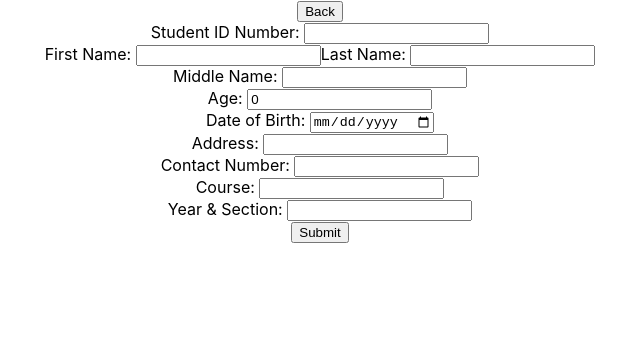
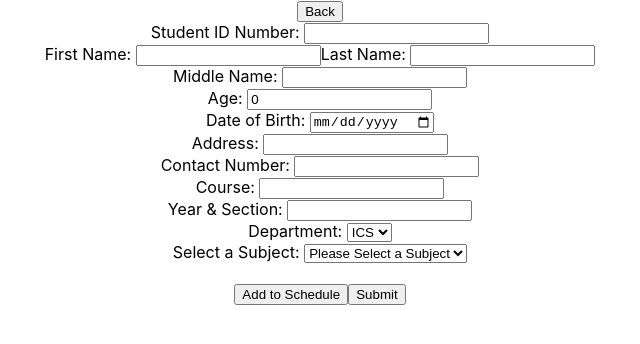
Before and after one commit to garcian5/studentsystem, a React (Create React App) app: page /student-register in a window 1280 px wide. Shown: the top 344 px of the page, without its empty margins (320-960 px from the left). Built offline with nearby package versions, Linux system fonts and the light colour scheme.

Commit message:
more functionality to select a subject from registerstudent.js

```diff
--- a/src/components/RegisterStudent.js
+++ b/src/components/RegisterStudent.js
@@ -1,6 +1,8 @@
 import React, { Component } from 'react';
 
+import {getSubjects, getSubject_Schedules} from '../scripts/getRequests';
 import studentsdata from '../data/students';
+import schedules from '../data/schedules';
 
 export default class RegisterStudent extends Component {
   constructor () {
@@ -15,13 +17,18 @@ export default class RegisterStudent extends Component {
       address: '',
       contact_num: '',
       course: '',
-      year_sec: ''
+      year_sec: '',
+
+      subjects: getSubjects(),
+      sub_scheds: getSubject_Schedules(),
+      subject_id: '',
+      sub_sched_id: '',
+      scheds: []
     }
   }
 
   handleInputChange = (event) => {
     const {name, value} = event.target;
-
     this.setState({
       [name]: value
     })
@@ -29,6 +36,11 @@ export default class RegisterStudent extends Component {
 
   registerStudent = (event) => {
     event.preventDefault();
+    const newStudentSched = {
+      id: `${this.state.firstname}_${this.state.firstname}_sched_${this.state.id}`,
+      subject_sched_lst: this.state.scheds
+    }
+    schedules.push(newStudentSched);
     const addStudent = {
       id: this.state.id,
       lastname: this.state.lastname,
@@ -41,11 +53,33 @@ export default class RegisterStudent extends Component {
       course: this.state.course,
       yearsection: this.state.year_sec,
       // this section will be references to different tables that this has a relationship with
-      subject_schedule_id: ''
+      subject_schedule_id: newStudentSched.id
     }
+    console.log(addStudent.subject_schedule_id)
+    studentsdata.push(addStudent);
 
-    studentsdata.push(addStudent);
-    console.log(studentsdata)
+    // select subject
+    // select time
+    // add subjects to schedule and create a schedule id
+    // add schedule id to students
+  }
+
+  addToSched = () => {
+    // gets the remaining schedules that were not selected by the user
+    const availableScheds = this.state.sub_scheds.filter(subs => {
+      return subs.id !== this.state.sub_sched_id
+    })
+    const availableSubjects = this.state.subjects.filter(subs => {
+      return subs.id !== this.state.subject_id
+    })
+
+    if (this.state.scheds.length <= 3) {
+      this.setState({
+        scheds: [...this.state.scheds, this.state.sub_sched_id],
+        sub_scheds: availableScheds,
+        subjects: availableSubjects
+      })
+    }
   }
 
   backToDept = () => {
@@ -53,7 +87,25 @@ export default class RegisterStudent extends Component {
   }
 
   render() {
+    //console.log(schedules);
     //console.log(this.props.history.location.state);
+    const filterSched = this.state.sub_scheds.filter(subsched => this.state.subject_id === subsched.subject_id)
+
+    const renderSubSchedTime = filterSched.map(subsched =>
+      (
+        <div key={subsched.id}>
+          <input
+            type="radio"
+            name="sub_sched_id"
+            value={subsched.id}
+            checked={this.state.sub_sched_id === subsched.id}
+            onChange={this.handleInputChange}
+          />
+          <label>{subsched.time.from} - {subsched.time.to}</label>
+        </div>
+      )
+    )
+
     return (
       <div>
         <button onClick={this.backToDept}>Back</button>
@@ -129,6 +181,36 @@ export default class RegisterStudent extends Component {
             onChange = {this.handleInputChange}
           /> <br />
 
+          <label>Department: </label>
+          <select name="departments">
+            <option value="ICS">ICS</option>
+          </select> <br />
+
+
+          <label>Select a Subject: </label>
+          <select
+            name="subject_id"
+            value={this.state.subject_id}
+            onChange={this.handleInputChange}
+          >
+            <option>Please Select a Subject</option>
+            {// lists out all options from user list
+              this.state.subjects.map(function (sub) {
+                return <option
+                    key={sub.id}
+                    value={sub.id}>{sub.name}
+                </option>;
+              })
+            }
+          </select><br />
+
+          {
+            this.state.subject_id !== '' ?
+            renderSubSchedTime : null
+          } <br />
+
+          <button type='button' onClick={this.addToSched}>Add to Schedule</button>
+
           <button>Submit</button>
         </form>
       </div>
--- a/src/scripts/getRequests.js
+++ b/src/scripts/getRequests.js
@@ -58,3 +58,11 @@ export const getGrades = (student) => {
   }
   return grades_lst;
 }
+
+export const getSubjects = () => {
+  return subjects;
+}
+
+export const getSubject_Schedules = () => {
+  return subjects_sched;
+}
```
Also changed, not shown: 1 other file (tests, documents, lock files or other folders).
